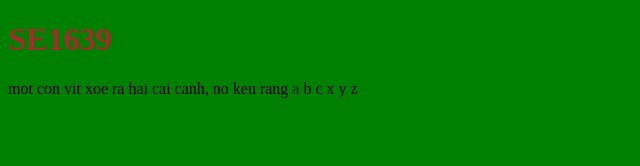
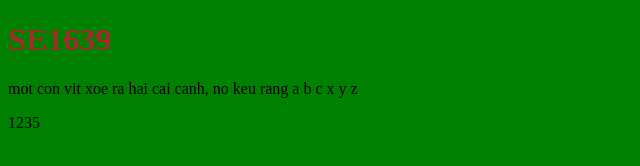
Before and after one commit to huyngquang02-1633/Test_git, a plain HTML site: page index.html in a window 1280 px wide. Shown: the full height of the page, 0-640 px from the left. Drawn offline with Linux system fonts and the light colour scheme.

Commit message:
branch1 push

```diff
--- a/index.html
+++ b/index.html
@@ -10,5 +10,6 @@
 <body>
     <h1>SE1639</h1>
     <p>mot con vit xoe ra hai cai canh, no keu rang a b c x y z</p>
+    <p>1235</p>
 </body>
 </html>
```
